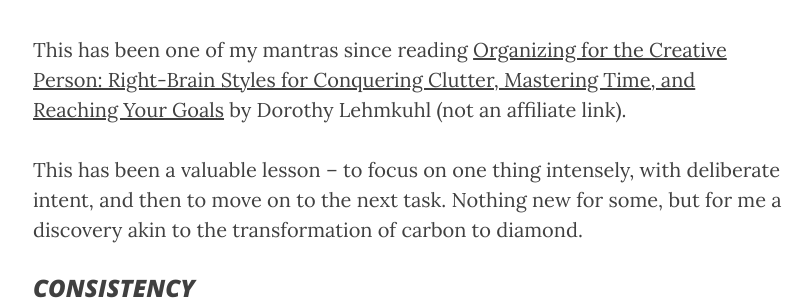
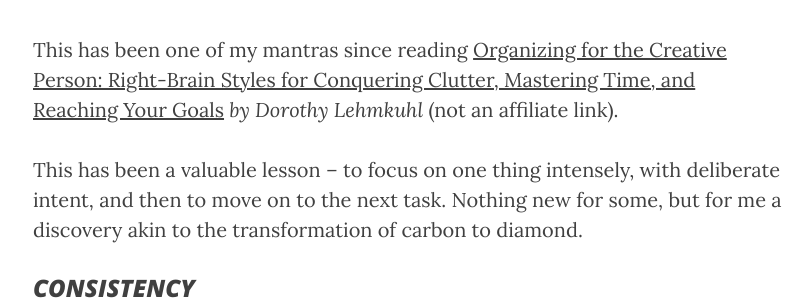
Before and after one commit to stanclarke-jr/stanclarke-jr.github.io, a Jekyll site: the page built from _posts/2017-01-15-2017-looking-ahead.md, in a window 1280 px wide. Shown: the part 994-1294 px from the top of the page, without its empty margins (232-1043 px from the left). Built offline with Jekyll 4.4.1, drawn with Linux system fonts in a browser that asks for light colours; nearby versions of some CDN libraries; our own code applies the rules of GitHub Pages for plain Markdown files.

Commit message:
style tweak

```diff
--- a/_posts/2017-01-15-2017-looking-ahead.md
+++ b/_posts/2017-01-15-2017-looking-ahead.md
@@ -22,7 +22,7 @@ Multitasking is <a href="http://apa.org/research/action/multitask.aspx" target="
 
 **F**ollow **O**ne **C**ourse **U**ntil **S**uccessful
 
-This has been one of my mantras since reading <a href="https://www.amazon.com/Organizing-Creative-Person-Right-Brain-Conquering/dp/0517881640/ref=la_B000AR9DUG_1_1?s=books&ie=UTF8&qid=1484261866&sr=1-1" target="_blank">Organizing for the Creative Person: Right-Brain Styles for Conquering Clutter, Mastering Time, and Reaching Your Goals</a> by Dorothy Lehmkuhl (not an affiliate link).
+This has been one of my mantras since reading <a href="https://www.amazon.com/Organizing-Creative-Person-Right-Brain-Conquering/dp/0517881640/ref=la_B000AR9DUG_1_1?s=books&ie=UTF8&qid=1484261866&sr=1-1" target="_blank">Organizing for the Creative Person: Right-Brain Styles for Conquering Clutter, Mastering Time, and Reaching Your Goals</a> *by Dorothy Lehmkuhl* (not an affiliate link).
 
 This has been a valuable lesson -- to focus on one thing intensely, with deliberate intent, and then to move on to the next task. Nothing new for some, but for me a discovery akin to the transformation of carbon to diamond.
 
```
